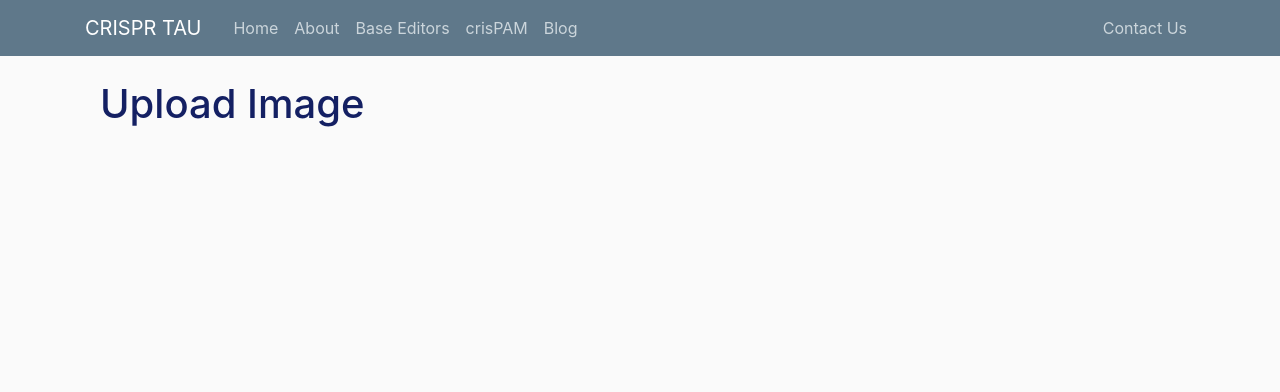
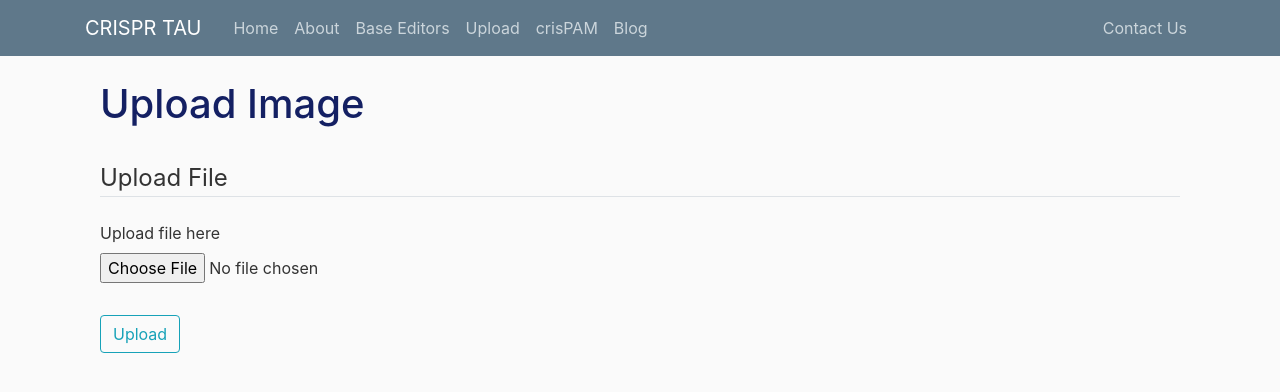
Before and after one commit to Shirialmog/crispr, a Flask app: page /upload in a window 1280 px wide. Shown: the top 392 px of the page. Run offline with Flask 2, Linux system fonts and the light colour scheme; some libraries are stand-ins or nearby versions.

Commit message:
upload file

```diff
--- a/app.py
+++ b/app.py
@@ -1,8 +1,9 @@
 from flask import Flask, render_template, url_for, flash, redirect,request,jsonify
-from forms import DNAform, contactForm,crisPAMform
+from forms import DNAform, contactForm,crisPAMform, uploadForm
 from Scripts.BEsingle import MainBE
 from Scripts.seqAnalysis import process_sequence
-import json
+import os
+import secrets
 
 app = Flask(__name__)
 app.config['SECRET_KEY']="3af987093f78a156771d3e00335bd60c"
@@ -36,10 +37,25 @@ def contact():
     form=contactForm()
     return render_template('contact.html',title="contact", form=form)
 
+def save_file(input_field):
+    random_hex=secrets.token_hex(8)
+    f_name, f_ext=os.path.splitext(input_field.filename)
+    filename=random_hex+f_ext
+    filepath=os.path.join(app.root_path, "user_files",filename)
+    input_field.save(filepath)
+
 
 @app.route('/upload',methods=['GET', 'POST'])
 def upload():
-    return render_template('upload.html')
+    form=uploadForm()
+    result=''
+    if form.validate_on_submit():
+        save_file(form.inputFile.data)
+        result="123"
+    elif request.method=='GET':
+        result='1'
+
+    return render_template('upload.html',form=form,result=result)
 
 @app.route('/crisPAM', methods=['GET','POST'])
 def crisPAM():
--- a/forms.py
+++ b/forms.py
@@ -1,4 +1,5 @@
 from flask_wtf import FlaskForm
+from flask_wtf.file import FileField, FileAllowed
 from wtforms import StringField, SubmitField, SelectField, BooleanField
 from wtforms.validators import DataRequired, Length
 
@@ -20,3 +21,7 @@ class crisPAMform(FlaskForm):
     referencePAM = StringField("Enter reference Sequence here:", validators=[DataRequired(),Length(min=25)])
     variantPAM = StringField("Enter variant Sequence here:", validators=[DataRequired(),Length(min=25)])
     submit = SubmitField('Enter')
+
+class uploadForm(FlaskForm):
+    inputFile=FileField('Upload file here', validators=[FileAllowed(['csv'])])
+    submit=SubmitField('Upload')
--- a/templates/layout.html
+++ b/templates/layout.html
@@ -21,8 +21,10 @@
               <a class="nav-item nav-link" href="/">Home</a>
               <a class="nav-item nav-link" href="/about">About</a>
                 <a class="nav-item nav-link" href="/input">Base Editors</a>
+                 <a class="nav-item nav-link" href="/upload">Upload</a>
                 <a class="nav-item nav-link" href="/crisPAM">crisPAM</a>
                 <a class="nav-item nav-link" href="/blog">Blog</a>
+
             </div>
             <!-- Navbar Right Side -->
             <div class="navbar-nav">
--- a/templates/upload.html
+++ b/templates/upload.html
@@ -2,13 +2,30 @@
 {% block content %}
     <div class="container">
         <div class="row">
-            <div class="col">
+            <div class="col-12">
                 <h1>Upload Image</h1>
                 <br>
-                <form action="/upload" method="post" enctype="multipart/form-data">
+
+                <form method="post" action="" enctype="multipart/form-data">
+                    {{ form.hidden_tag() }}
+                    <fieldset class="form-group">
+                        <legend class="border-bottom mb-4">Upload File</legend>
+                        <div class="form-group">
+                            {{ form.inputFile.label() }}
+                            {{ form.inputFile(class="form-control-file") }}
+                            {% if form.inputFile.errors %}
+                                {% for error in form.inputFile.errors %}
+                                    <span class="text-danger">{{ error }}</span><br>
+                                {% endfor %}
+                            {% endif %}
+                        </div>
+                    </fieldset>
+                <div class="form-group">
+                    {{ form.submit(class="btn btn-outline-info") }}
+                </div>
 
                 </form>
             </div>
         </div>
     </div>
-{% endblock %}
+{% endblock content %}
```
Also changed, not shown: 1 other file.
